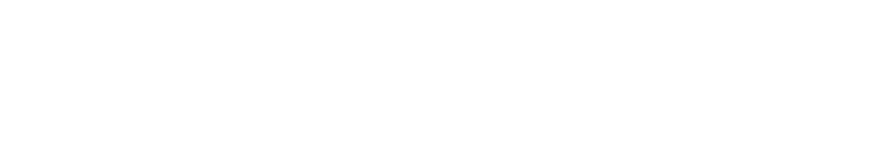
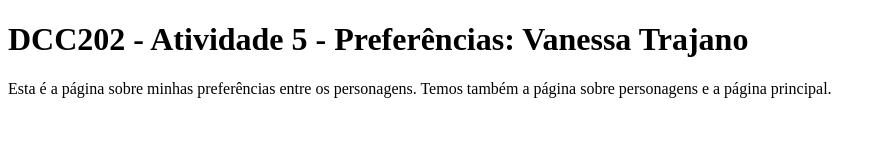
Before and after one commit to ufjf-dcc202/ufjf-dcc202-2023-3-a-atv5-VanessaTrajano, a website: page preferencias.html in a window 1280 px wide. Shown: the whole page, without its empty margins (0-886 px from the left). Drawn offline with Linux system fonts and the light colour scheme.

Commit message:
Adiciona o conteúdo básico do main em preferencias

```diff
--- a/preferencias.html
+++ b/preferencias.html
@@ -6,6 +6,9 @@
     <title>DCC202 - Atividade 5 - Preferências: Vanessa Trajano</title>
 </head>
 <body>
-
+    <main>
+        <h1>DCC202 - Atividade 5 - Preferências: Vanessa Trajano</h1>
+        <p>Esta é a página sobre minhas preferências entre os personagens. Temos também a página sobre personagens e a página principal.</p>
+    </main>
 </body>
 </html>
```
